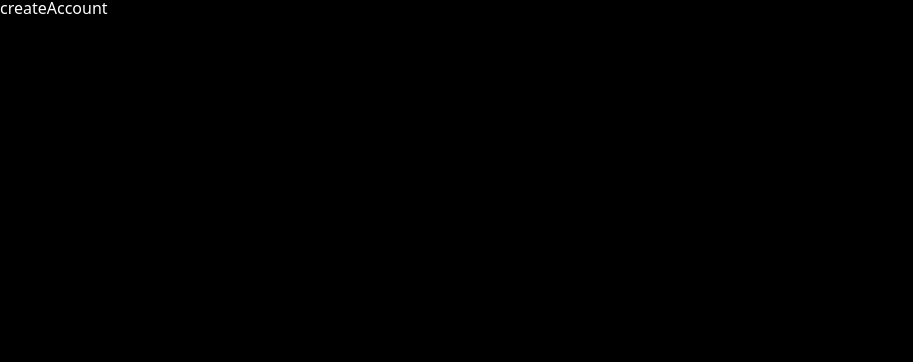
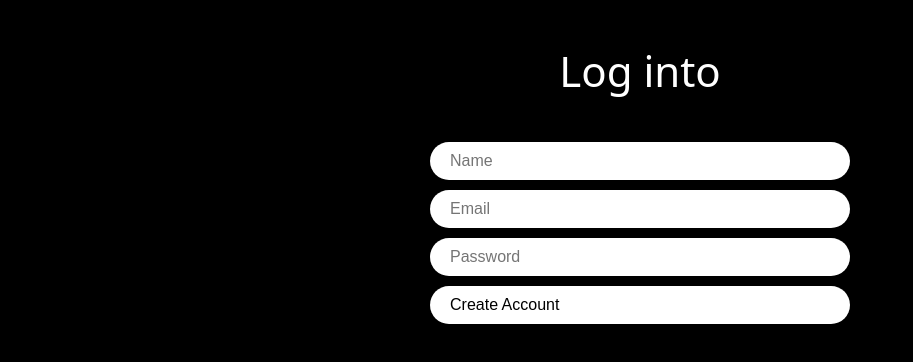
Before and after one commit to FE4902/HTMX, a React (Vite) app: page /create-account in a window 1280 px wide. Shown: the top 362 px of the page, without its empty margins (0-913 px from the left). Built offline with nearby package versions, Linux system fonts and the light colour scheme.

Commit message:
Forms and UI

```diff
--- a/src/App.tsx
+++ b/src/App.tsx
@@ -4,7 +4,7 @@
 import Profile from "./routes/profile";
 import Login from "./routes/login";
 import CreateAccount from "./routes/create-account";
-import { createGlobalStyle } from "styled-components";
+import styled, { createGlobalStyle } from "styled-components";
 import reset from "styled-reset";
 import { useEffect, useState } from "react";
 import LoadingScreen from "./components/loading-screen";
@@ -35,6 +35,12 @@
   }
 `;
 
+const Wrapper = styled.div`
+    height: 100vh;
+    display: flex;
+    justify-content: center;
+`;
+
 function App() {
     const [isLoading, setIsLoading] = useState(true);
     const init = async () => {
@@ -47,10 +53,10 @@
     }, []);
 
     return (
-        <>
+        <Wrapper>
             <GlobalStyles />
             {isLoading ? <LoadingScreen /> : <RouterProvider router={router} />}
-        </>
+        </Wrapper>
     );
 }
 
--- a/src/routes/create-account.tsx
+++ b/src/routes/create-account.tsx
@@ -1,3 +1,109 @@
-export default function createAccount() {
-    return <div>createAccount</div>;
+import { useState } from "react";
+import styled from "styled-components";
+
+const Wrapper = styled.div`
+    height: 100%;
+    display: flex;
+    flex-direction: column;
+    align-items: center;
+    width: 420px;
+    padding: 50px 0px;
+`;
+const Form = styled.form`
+    margin-top: 50px;
+    display: flex;
+    flex-direction: column;
+    gap: 10px;
+    width: 100%;
+`;
+const Title = styled.h1`
+    font-size: 42px;
+`;
+const Input = styled.input`
+    padding: 10px 20px;
+    border-radius: 50px;
+    border: none;
+    width: 100%;
+    font-size: 16px;
+    &[type="submit"] {
+        cursor: pointer;
+        &:hover {
+            opacity: 0.8;
+        }
+    }
+`;
+const Error = styled.span`
+    font-weight: 600;
+    color: tomato;
+`;
+
+export default function CreateAccount() {
+    const [isLoading, setLoading] = useState(false);
+    const [name, setName] = useState("");
+    const [email, setEmail] = useState("");
+    const [password, setPassword] = useState("");
+    const [error, setError] = useState("");
+
+    const onChange = (e: React.ChangeEvent<HTMLInputElement>) => {
+        const {
+            target: { name, value },
+        } = e;
+
+        if (name === "name") {
+            setName(value);
+        } else if (email === "email") {
+            setEmail(value);
+        } else if (password === "password") {
+            setPassword(value);
+        }
+    };
+
+    const onSubmit = (e: React.FormEvent<HTMLFormElement>) => {
+        e.preventDefault();
+
+        try {
+            //
+        } catch (e) {
+            //
+        } finally {
+            setLoading(false);
+        }
+        console.log(name, email, password);
+    };
+    return (
+        <Wrapper>
+            <Title>Log into </Title>
+            <Form onSubmit={onSubmit}>
+                <Input
+                    onChange={onChange}
+                    name="name"
+                    value={name}
+                    placeholder="Name"
+                    type="text"
+                    required
+                />
+                <Input
+                    onChange={onChange}
+                    name="email"
+                    value={email}
+                    placeholder="Email"
+                    type="email"
+                    required
+                />
+                <Input
+                    onChange={onChange}
+                    name="password"
+                    value={password}
+                    placeholder="Password"
+                    type="password"
+                    required
+                />
+                <Input
+                    name="submit"
+                    value={isLoading ? "Loading..." : "Create Account"}
+                />
+            </Form>
+            {error !== "" ? <Error>{error}</Error> : null}
+        </Wrapper>
+    );
 }
```
